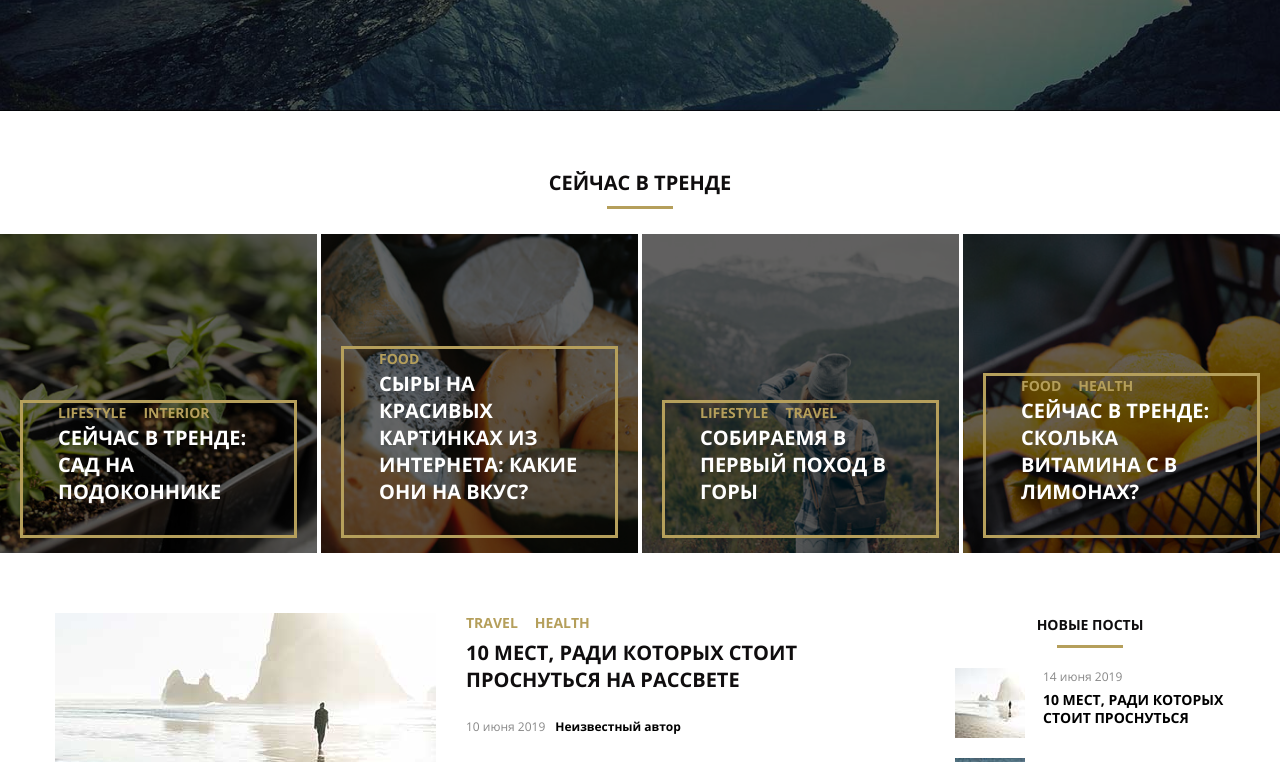
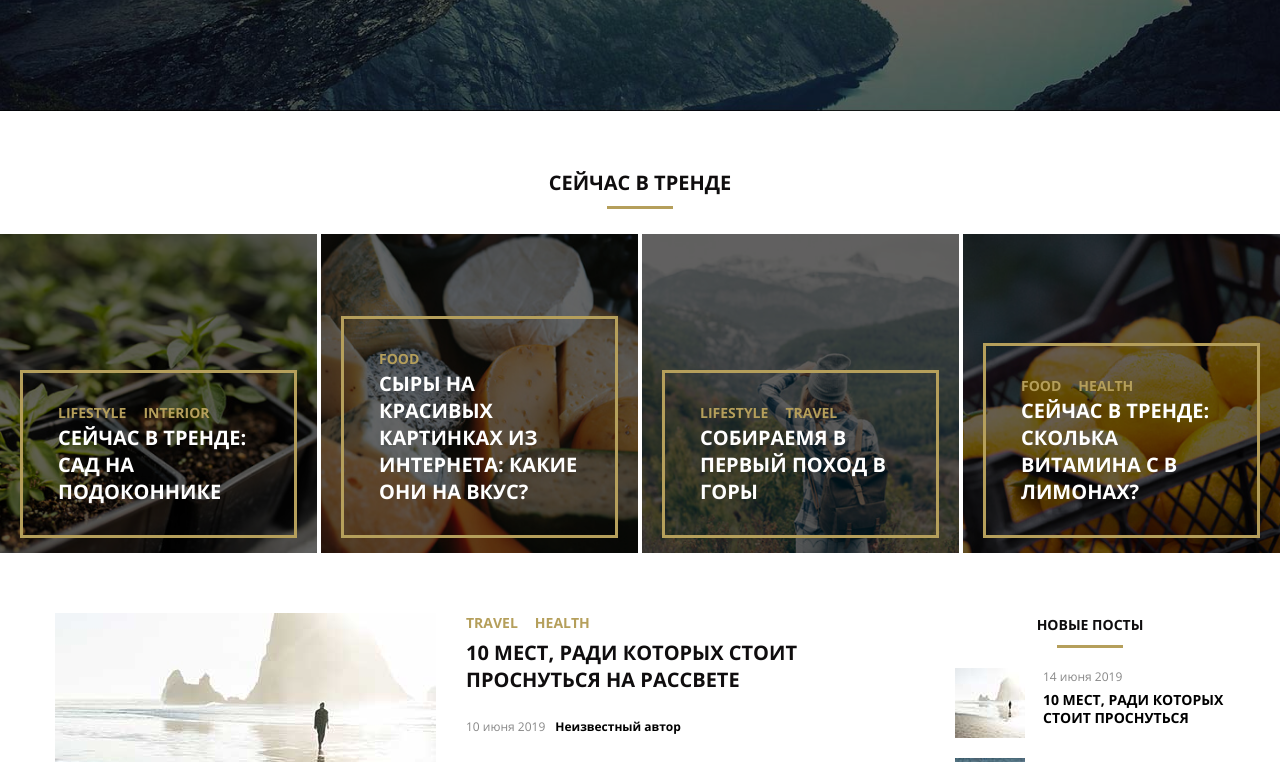
Before and after one commit to 89YAMAL/mq-diplom2, a plain HTML site: page index.html in a window 1280 px wide. Shown: the part 338-1100 px from the top of the page. Drawn offline with Linux system fonts and the light colour scheme; files whose address does not match are found by name.

Commit message:
Add files via upload

```diff
--- a/css/style.css
+++ b/css/style.css
@@ -224,9 +224,7 @@ h3 {
 
 .container-trends {
   border: 3px solid #b59f5b;
-  padding-left: 35px;
-  padding-bottom: 30px;
-  padding-right: 35px;
+  padding: 30px 35px;
 }
 
 .tags-trends {
```
